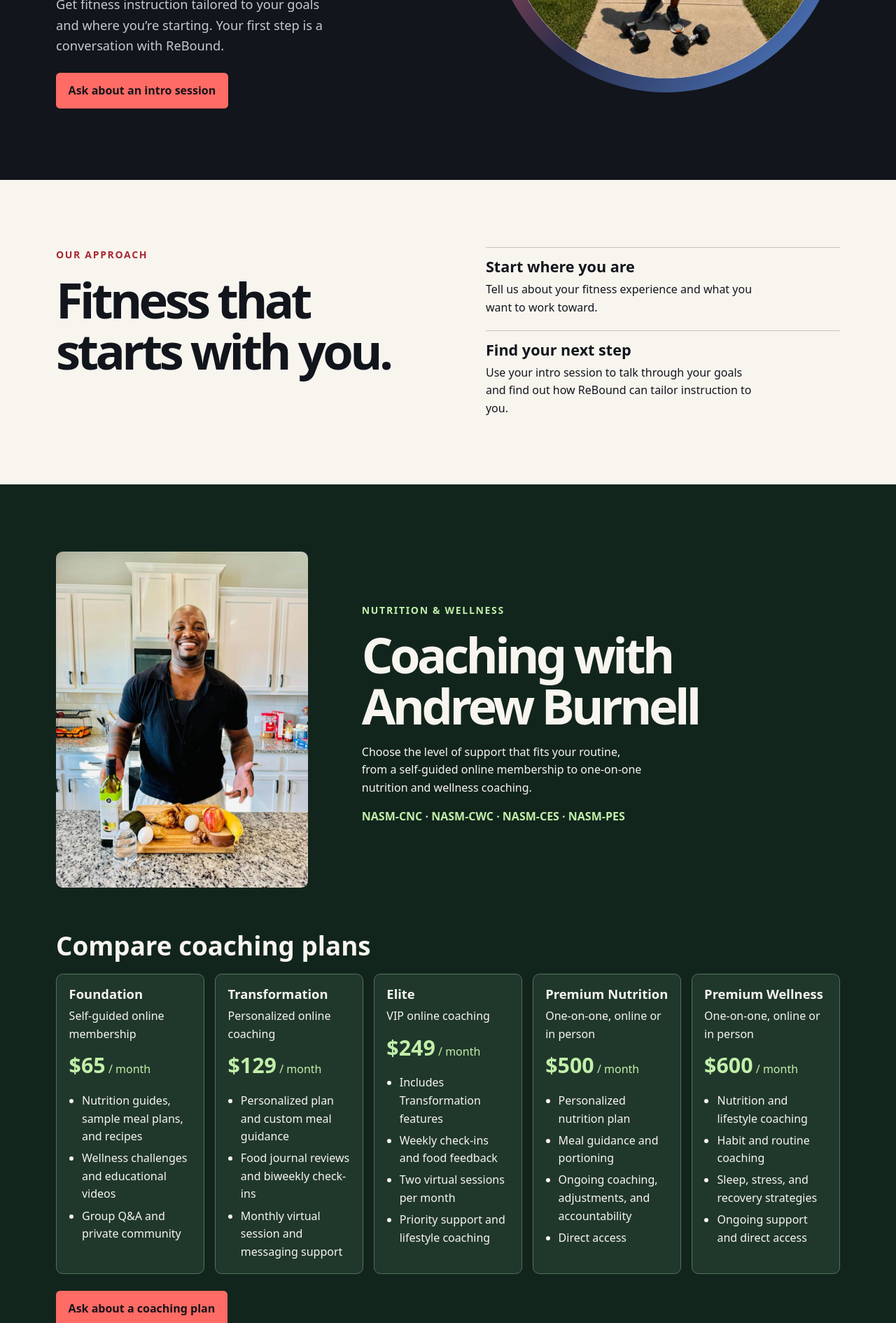
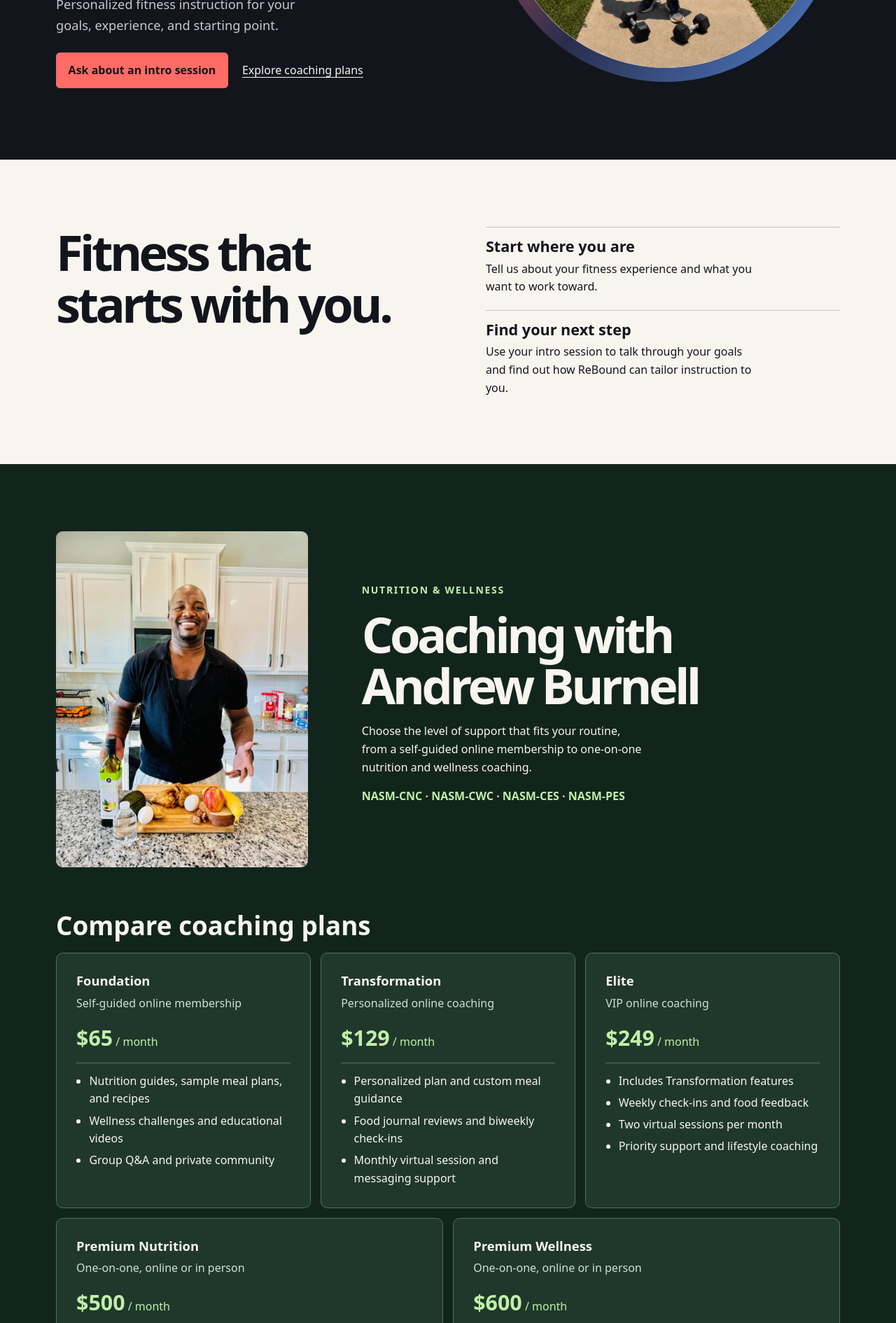
Before and after one commit to cdejesus2516/rebound-fitness, a plain HTML site: page index.html in a window 1280 px wide. Shown: the part 607-2497 px from the top of the page at 70% size. Drawn offline with Linux system fonts and the light colour scheme.

Commit message:
Polish ReBound layout and coaching plan comparison

```diff
--- a/index.html
+++ b/index.html
@@ -18,14 +18,14 @@
     <div class="hero-copy">
       <p class="eyebrow">Personalized fitness in Summerville, SC</p>
       <h1 id="title">Rebound<br>your life <em>now.</em></h1>
-      <p>Get fitness instruction tailored to your goals and where you’re starting. Your first step is a conversation with ReBound.</p>
-      <a class="button" href="https://ig.me/m/rebound_fitnessnow">Ask about an intro session</a>
+      <p>Personalized fitness instruction for your goals, experience, and starting point.</p>
+      <div class="hero-actions"><a class="button" href="#contact">Ask about an intro session</a><a href="#coaching">Explore coaching plans</a></div>
     </div>
     <div class="hero-image"><img src="./assets/portrait.png" width="492" height="492" alt="Outdoor workout photo from ReBound with dumbbells"></div>
   </section>
   <section class="approach" id="approach" aria-labelledby="approach-title">
     <div class="shell section-grid">
-      <div><p class="eyebrow">Our approach</p><h2 id="approach-title">Fitness that starts with you.</h2></div>
+      <div><h2 id="approach-title">Fitness that starts with you.</h2></div>
       <div class="details">
         <div><h3>Start where you are</h3><p>Tell us about your fitness experience and what you want to work toward.</p></div>
         <div><h3>Find your next step</h3><p>Use your intro session to talk through your goals and find out how ReBound can tailor instruction to you.</p></div>
@@ -80,7 +80,7 @@
     </div>
   </section>
   <section id="contact" class="shell section-grid contact" aria-labelledby="contact-title">
-    <div><p class="eyebrow">Get in touch</p><h2 id="contact-title">Set up an intro session.</h2></div>
+    <div><h2 id="contact-title">Set up an intro session.</h2></div>
     <div class="details">
       <p>Send ReBound a private message on Instagram or reach out by phone or email.</p>
       <a class="button" href="https://ig.me/m/rebound_fitnessnow">Message on Instagram</a>
--- a/style.css
+++ b/style.css
@@ -16,7 +16,7 @@ header { border-bottom: 1px solid #ffffff24; }
 .brand { display: block; flex: none; }
 .brand img { display: block; width: 110px; height: auto; border-radius: .35rem; }
 
-nav { display: flex; flex-wrap: wrap; gap: clamp(1rem, 3vw, 2.5rem); }
+nav { display: flex; flex-wrap: wrap; gap: .6rem clamp(1rem, 3vw, 2.5rem); }
 nav a { text-decoration: none; }
 nav a:hover, footer a:hover { color: var(--coral); }
 .hero { display: grid; grid-template-columns: 1.12fr 1fr; align-items: center; gap: clamp(1.5rem, 5vw, 5rem); padding-block: clamp(3rem, 8vw, 7rem); }
@@ -54,11 +54,12 @@ footer { border-top: 1px solid #ffffff24; color: var(--muted); }
 .coach-intro .eyebrow, .credentials { color: #c1efa9; }
 .credentials { font-weight: 700; }
 .plans-heading { margin-block: clamp(2.5rem, 6vw, 4rem) 1.25rem; font-size: clamp(1.6rem, 3vw, 2.3rem); }
-.plans { display: grid; grid-template-columns: repeat(auto-fit, minmax(min(100%, 12.75rem), 1fr)); gap: .9rem; }
-.plan { padding: 1.1rem; background: #20382b; border: 1px solid #52725b; border-radius: .6rem; }
+.plans { display: grid; grid-template-columns: repeat(6, minmax(0, 1fr)); gap: .9rem; }
+.plan { grid-column: span 2; padding: clamp(1.1rem, 2.3vw, 1.75rem); background: #20382b; border: 1px solid #52725b; border-radius: .6rem; }
 .plan h4 { margin: 0; font-size: 1.15rem; line-height: 1.2; }
-.plan p { margin: .5rem 0; }
-.plan .price { color: #c1efa9; }
+.plan:nth-child(n + 4) { grid-column: span 3; }
+.plan p { margin: .5rem 0; color: #d1dfd3; }
+.plan .price { margin-block: .8rem; padding-bottom: .65rem; border-bottom: 1px solid #52725b; color: #c1efa9; }
 .price strong { font-size: 1.9rem; }
 .plan ul { margin: .8rem 0 0; padding-left: 1.15rem; }
 .plan li + li { margin-top: .35rem; }
@@ -67,3 +68,17 @@ footer { border-top: 1px solid #ffffff24; color: var(--muted); }
   .coach-intro { grid-template-columns: 1fr; }
   .coach-intro img { max-width: 340px; }
 }
+
+.hero-actions { display: flex; flex-wrap: wrap; align-items: center; gap: .8rem 1.25rem; }
+.hero-actions > a:not(.button) { text-underline-offset: .25em; }
+.hero-actions > a:not(.button):hover { color: var(--coral); }
+@media (max-width: 850px) {
+  .plans { grid-template-columns: repeat(2, minmax(0, 1fr)); }
+  .plan, .plan:nth-child(n + 4) { grid-column: auto; }
+}
+@media (max-width: 510px) {
+  .shell { width: calc(100% - 2rem); }
+  header { gap: .7rem; }
+  nav { width: 100%; font-size: .9rem; }
+  .plans { grid-template-columns: 1fr; }
+}
```
